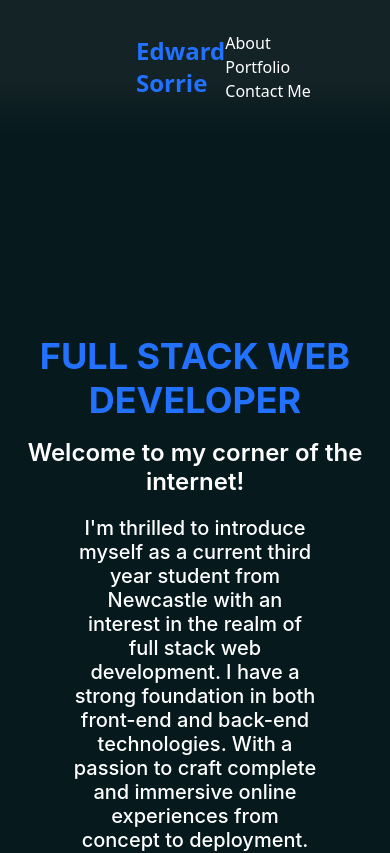
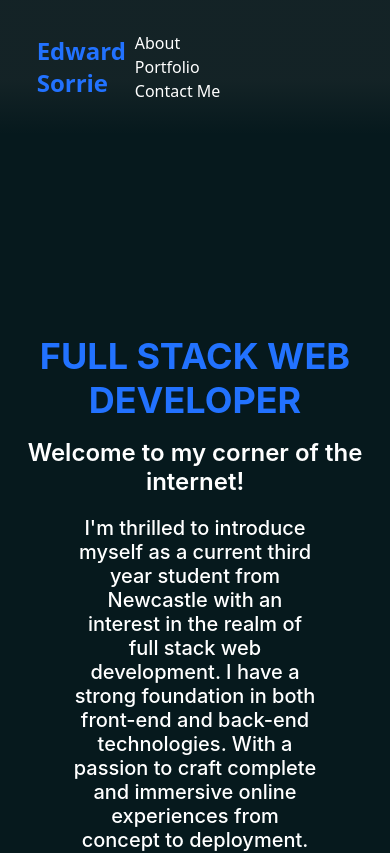
Before and after one commit to esorrie/personal-website, a React (Vite) app: page / in a window 390 px wide. Shown: the top 853 px of the page. Built offline with nearby package versions, Linux system fonts and the light colour scheme.

Commit message:
navbar adjusted for responsive screen size

```diff
--- a/src/NavBar.css
+++ b/src/NavBar.css
@@ -2,9 +2,8 @@
 .nav {
     background:
     linear-gradient(180deg, rgba(74, 74, 74, 0.2) 60%, rgba(0, 0, 0, 0) 100%);
-
-    padding-left: 136px;
-    padding-right: 155px;
+    padding-left: 9.4%;
+    padding-right: 10.8%;
     width: full;
     top: 0;
     display: flex;
```
